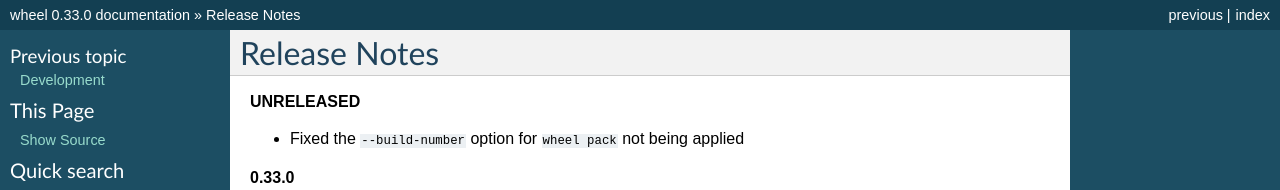
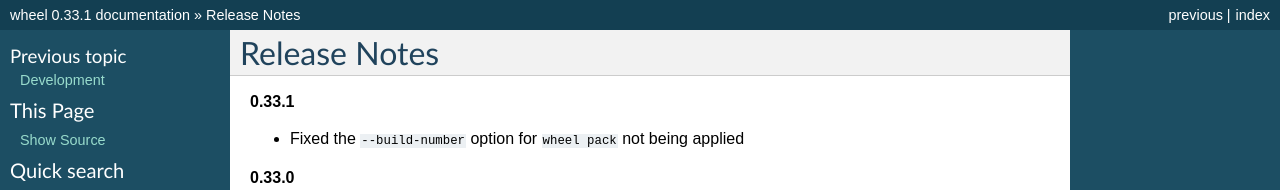
Before and after one commit to pypa/wheel, a Sphinx documentation site: the page built from docs/news.rst, in a window 1280 px wide and 900 px high. Shown: the top 190 px of the window. Built offline with Sphinx 7.4.7, drawn with Linux system fonts in a browser that asks for light colours; pages that are not in the unit, such as notebooks, are missing from menus; some of the changed text lies outside the part shown.

Commit message:
Bumped up the version number

```diff
--- a/docs/news.rst
+++ b/docs/news.rst
@@ -1,7 +1,7 @@
 Release Notes
 =============
 
-**UNRELEASED**
+**0.33.1**
 
 - Fixed the ``--build-number`` option for ``wheel pack`` not being applied
 
--- a/wheel/__init__.py
+++ b/wheel/__init__.py
@@ -1,2 +1,2 @@
 # __variables__ with double-quoted values will be available in setup.py:
-__version__ = "0.33.0"
+__version__ = "0.33.1"
```
